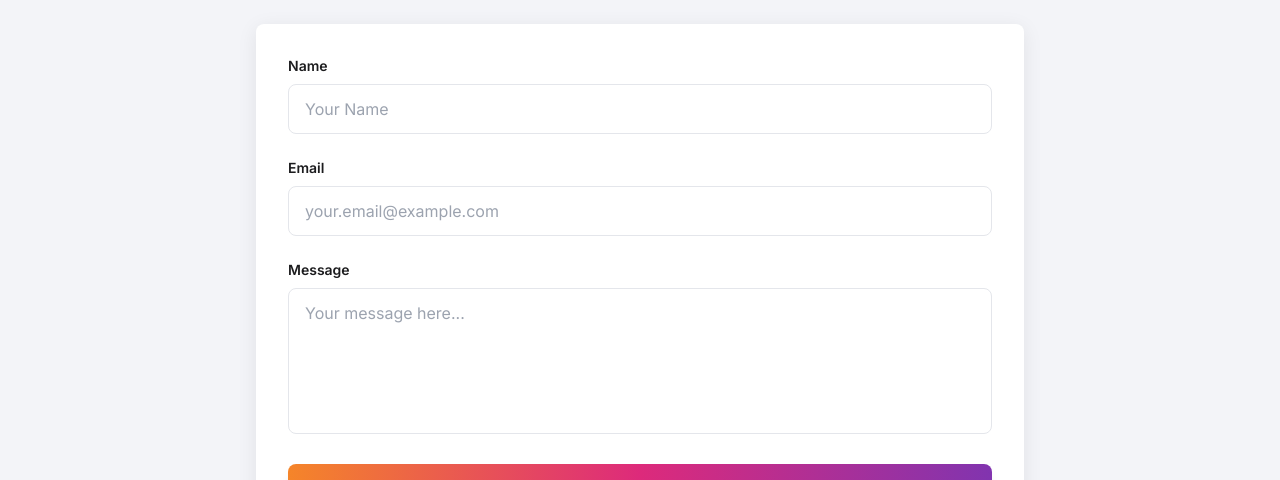
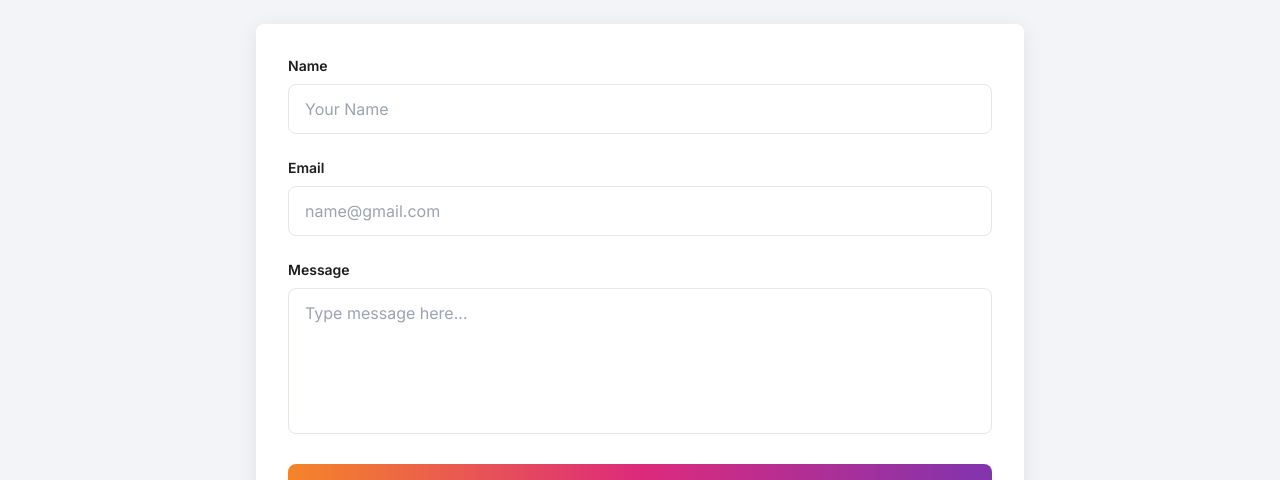
Before and after one commit to Shanvi30/Personal_Portfolio, a React (Vite) app: page / in a window 1280 px wide. Shown: the part 5302-5782 px from the top of the page. Built offline with nearby package versions, Linux system fonts and the light colour scheme.

Commit message:
Portfolio Commit

```diff
--- a/src/components/Contact.jsx
+++ b/src/components/Contact.jsx
@@ -177,7 +177,7 @@ const Contact = () => {
                       ? "border-[#dd2a7b] dark:border-[#c13584] focus:ring-[#dd2a7b]/30 dark:focus:ring-[#c13584]/30"
                       : ""
                   }`}
-                  placeholder="your.email@example.com"
+                  placeholder="name@gmail.com"
                 />
                 {errors.email && (
                   <p className="text-[#dd2a7b] dark:text-[#c13584] text-sm mt-1">
@@ -204,7 +204,7 @@ const Contact = () => {
                       ? "border-[#dd2a7b] dark:border-[#c13584] focus:ring-[#dd2a7b]/30 dark:focus:ring-[#c13584]/30"
                       : ""
                   }`}
-                  placeholder="Your message here..."
+                  placeholder="Type message here..."
                 />
                 {errors.message && (
                   <p className="text-[#dd2a7b] dark:text-[#c13584] text-sm mt-1">
```
